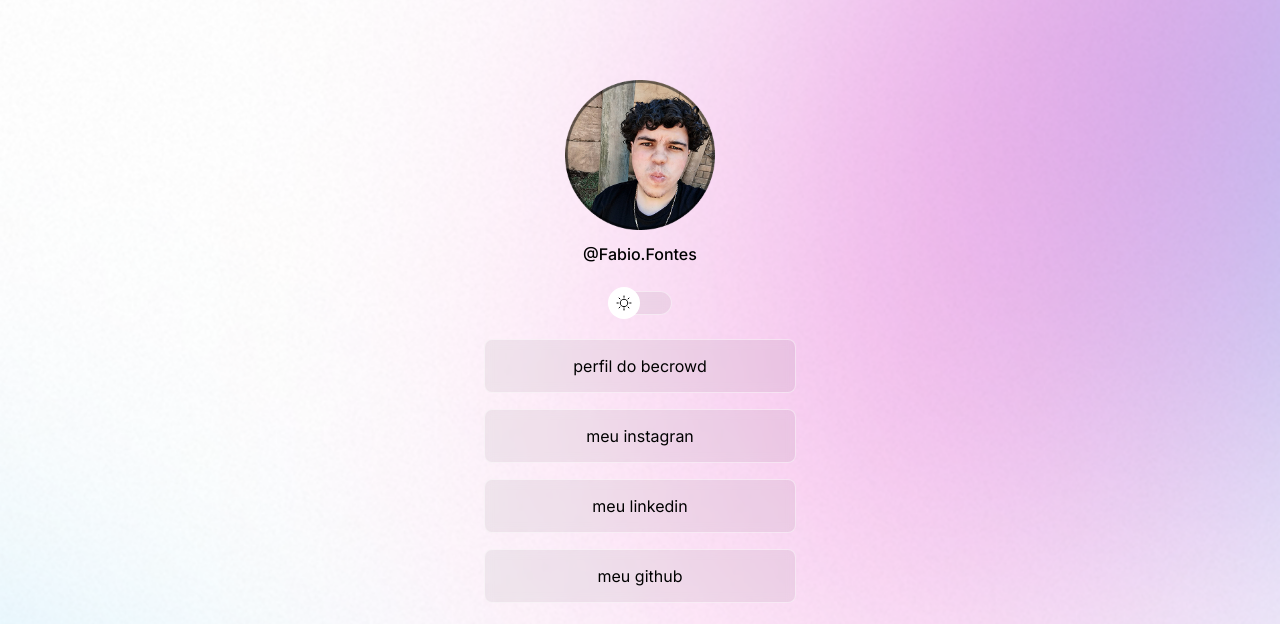
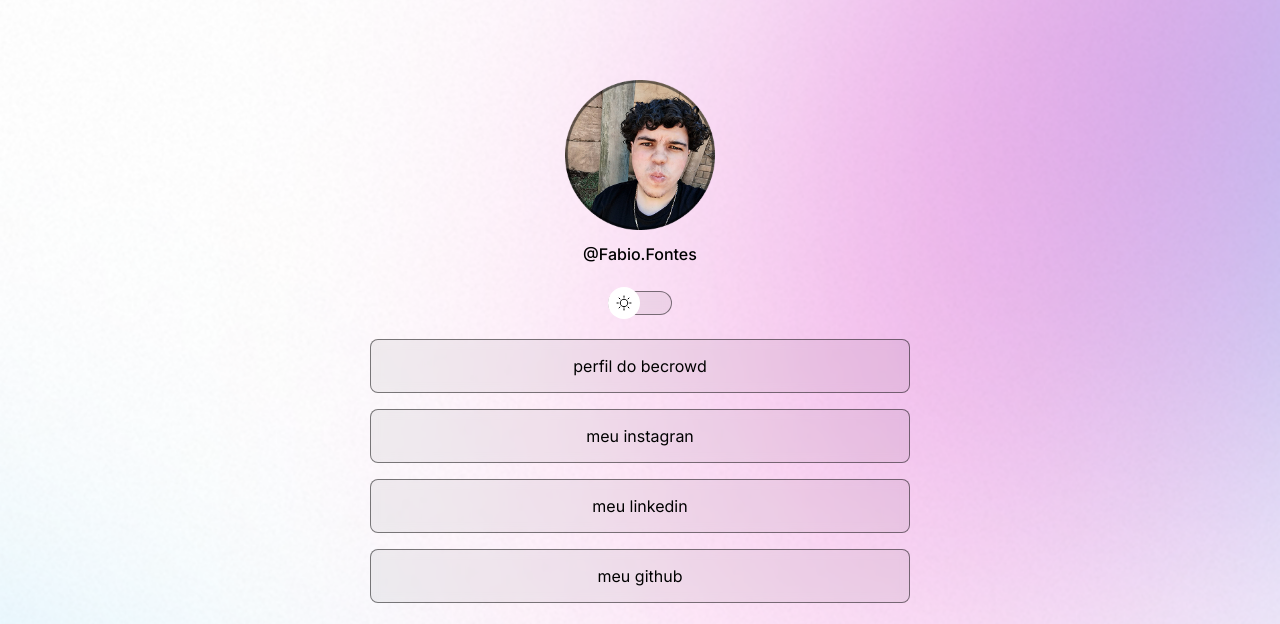
Before and after one commit to fabioleitefontes-bot/DEVLINKS, a plain HTML site: page html/HTML_CSS/projetos/index.html in a window 1280 px wide. Both pictures are taken after a click on the element 640 px from the left and 301 px from the top of the page. Shown: the top 624 px of the page. Drawn offline with nearby package versions, Linux system fonts and the light colour scheme.

Commit message:
atualizando width e transituibs

```diff
--- a/html/HTML_CSS/projetos/style.css
+++ b/html/HTML_CSS/projetos/style.css
@@ -22,7 +22,7 @@
 .light {
     --text-color: #000000;
     --bg-url: url(./assets/assets/Background-light.png);
-    stroke-color: rgba(0, 0, 0, 0.5);
+    --stroke-color: rgba(0, 0, 0, 0.5);
     --surface-color: rgba(0, 0, 0, 0.05);
     --surface-color-hover: rgba(0, 0, 0, 0.02);
     --highlight-color: rgba(0, 0, 0, 0.1);
@@ -30,7 +30,7 @@
 }
 body
 {
-
+     transition: background 0.3s;
   background: var(--bg-url) no-repeat center center/ cover;
 
 }
@@ -41,8 +41,8 @@ body *{
 
 #container
 {
-    padding-top: 56px;
-    width: 360px;
+    max-width: 100%;
+    width: 588px;
     margin: 56px auto 0px;
     padding: 0 24px;
     /*
@@ -59,6 +59,7 @@ body *{
 {
     width: 150px;
     align-items: center;
+     transition: transform 2s ease-in-out, filter 2s ease-in-out;
 }
 #profile p
 {
@@ -86,6 +87,7 @@ body *{
     right: 0;
     z-index: 1;
     transform: translateY(-50%);
+
 }
 .light #switch button{
     right: 0;
```
